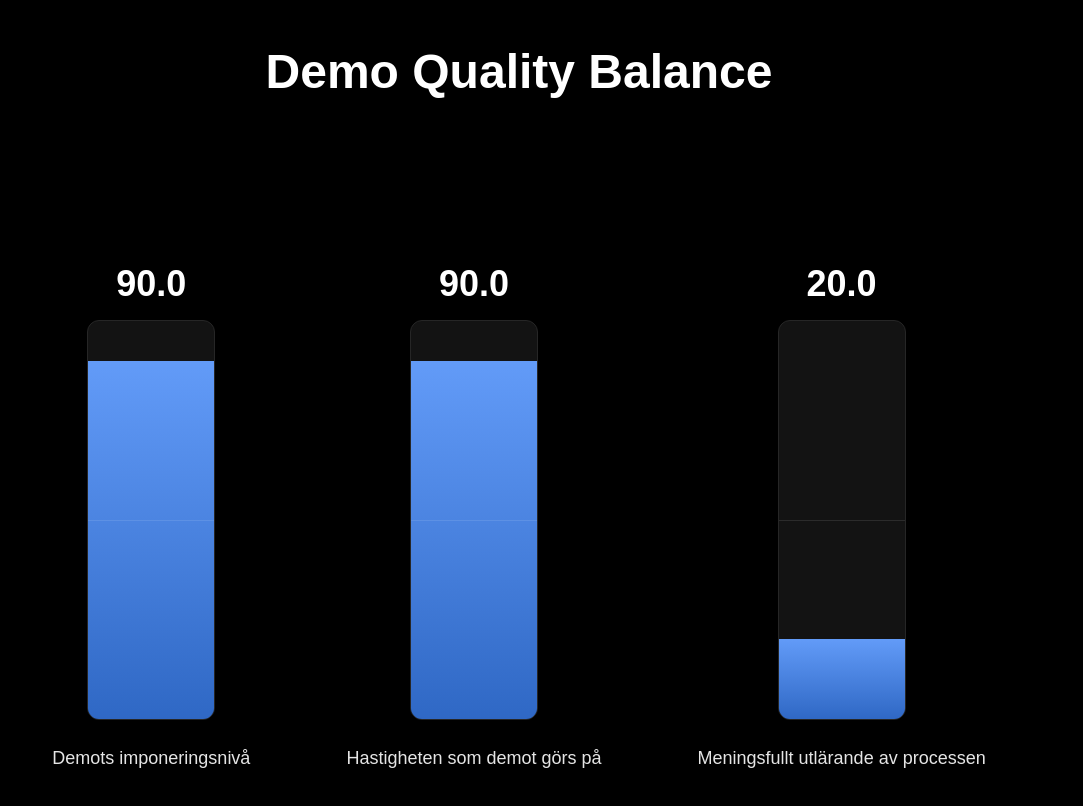
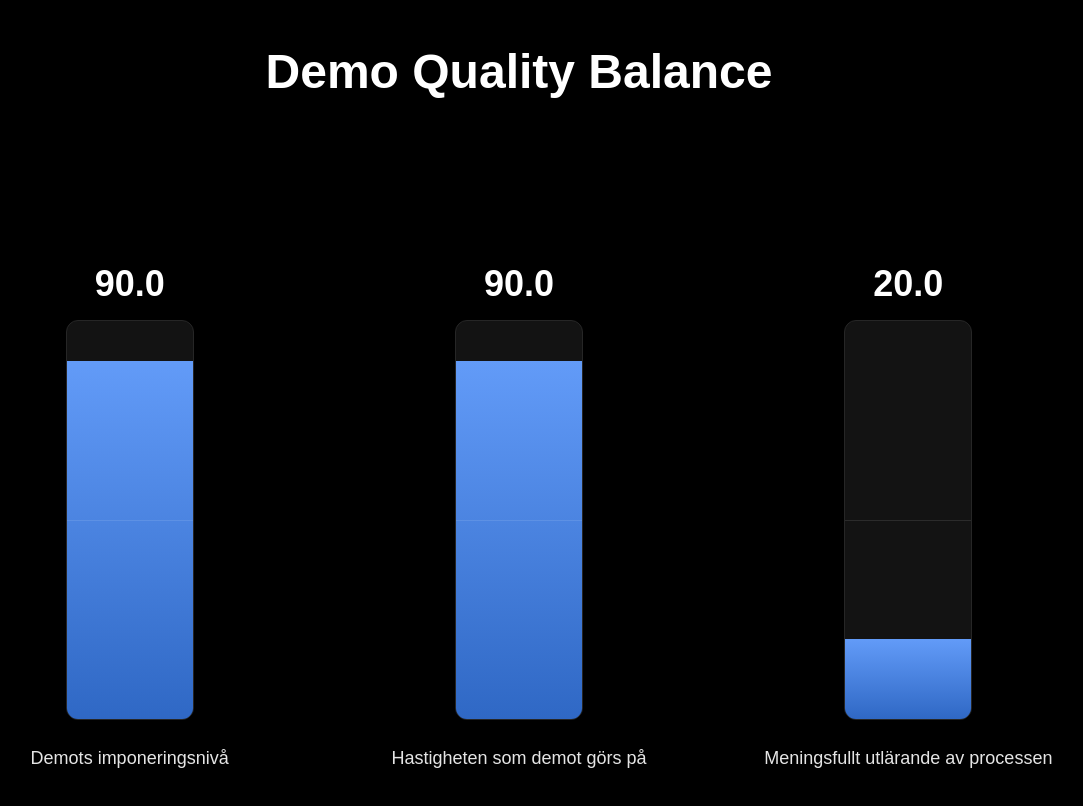
Before and after one commit to mrconter1/demo-balance, a Next.js app: page / in a window 1280 px wide. Shown: the top 806 px of the page, without its empty margins (121-1204 px from the left). Built offline with nearby package versions, Linux system fonts and the light colour scheme.

Commit message:
Fix col alignments

```diff
--- a/src/app/page.tsx
+++ b/src/app/page.tsx
@@ -60,7 +60,7 @@ export default function Home() {
 
   return (
     <div className="min-h-screen bg-black">
-      <main className="container mx-auto flex flex-col items-center px-4 py-12">
+      <main className="container mx-auto flex flex-col items-center px-4 py-12 max-w-7xl">
         <motion.h1
           className="text-5xl font-bold text-white mb-24"
           initial={{ opacity: 0, y: -20 }}
@@ -70,7 +70,7 @@ export default function Home() {
         </motion.h1>
 
         <motion.div
-          className="flex gap-24 items-center justify-center w-full"
+          className="grid grid-cols-3 gap-4 w-full max-w-6xl"
           initial={{ opacity: 0, y: 20 }}
           animate={{ opacity: 1, y: 0 }}
         >
--- a/src/components/BalanceBar.tsx
+++ b/src/components/BalanceBar.tsx
@@ -55,7 +55,7 @@ const BalanceBar = ({ label, value, onChange }: BalanceBarProps) => {
   };
 
   return (
-    <div className="flex flex-col items-center justify-end h-[600px]">
+    <div className="flex flex-col items-center justify-end h-[600px] w-full">
       <motion.div
         className="text-4xl font-bold text-white mb-4"
         animate={{ scale: isDragging ? 1.1 : 1 }}
```
